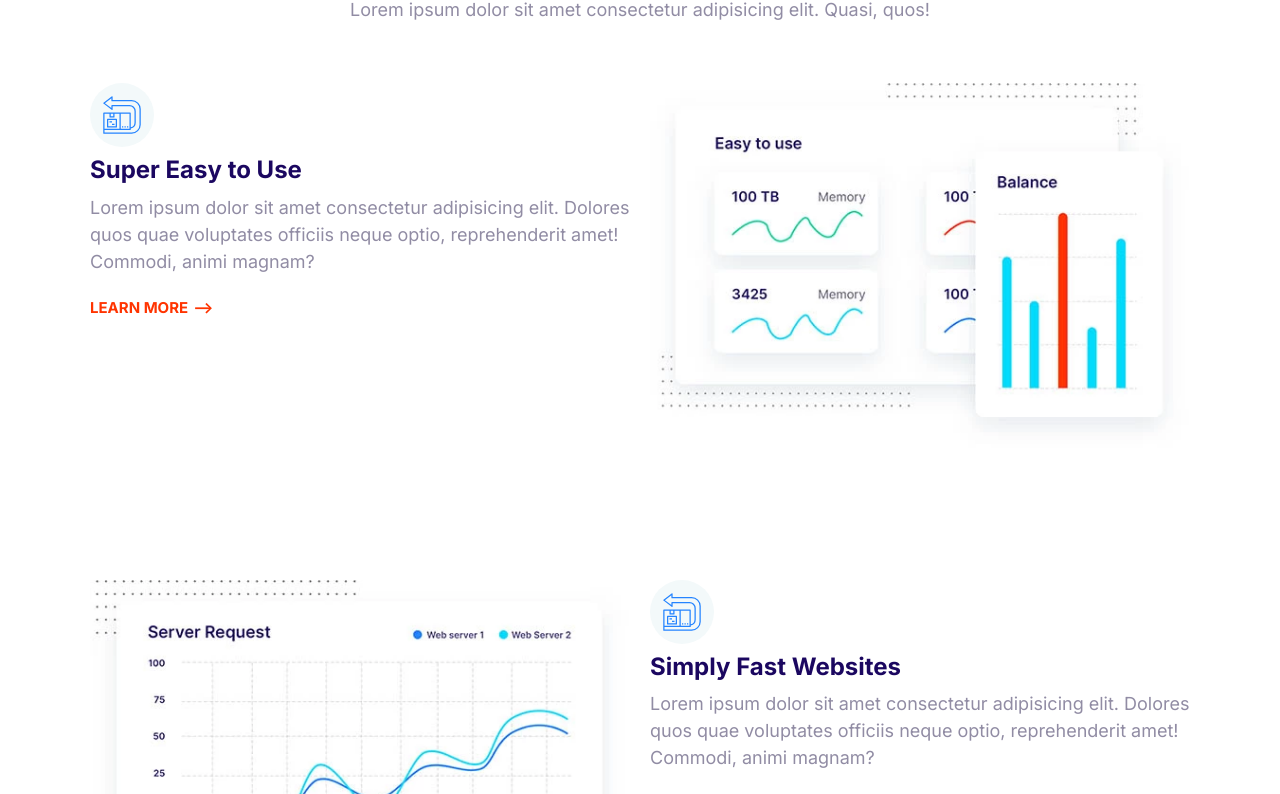
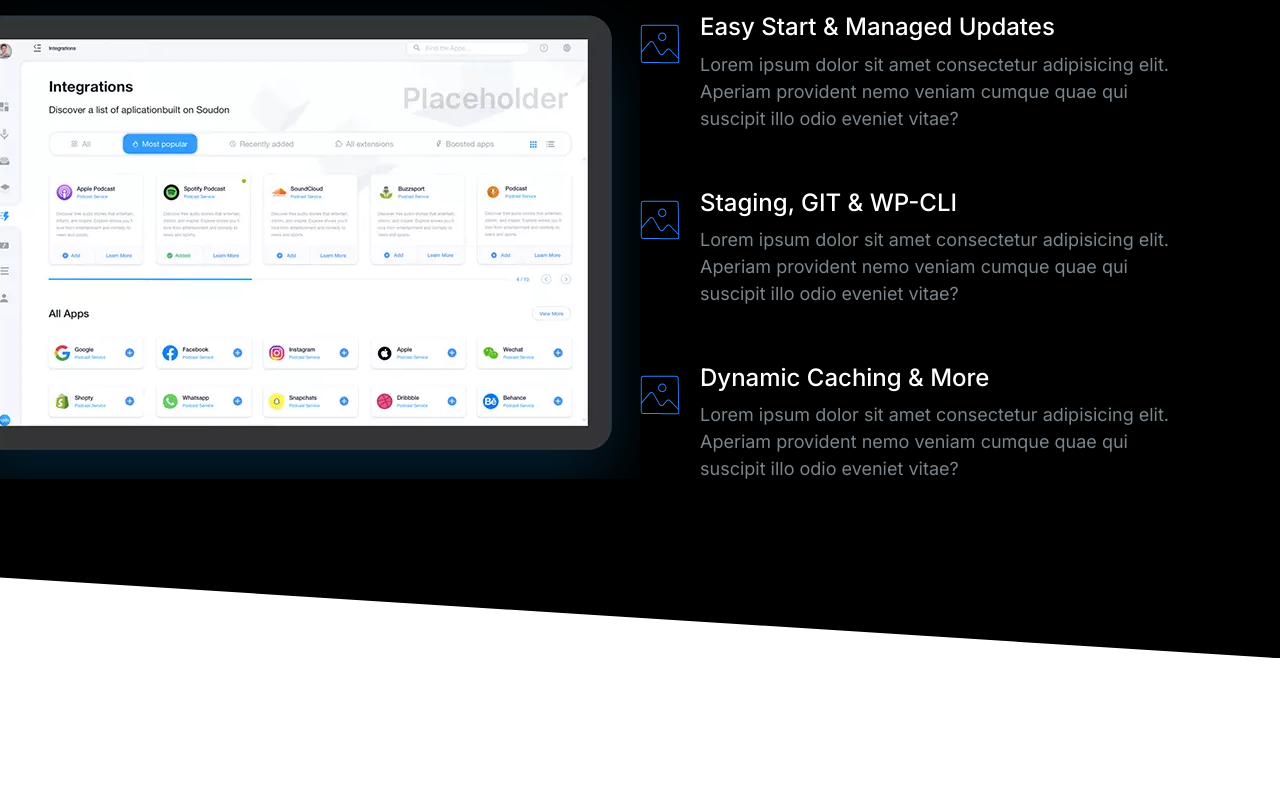
Before and after one commit to Magus-programmer/Clould-hosting, a plain HTML site: page index.html in a window 1280 px wide. Shown: the part 151-945 px from the top of the page. After the commit the page ends 809 px from the top, so only its background shows below. Drawn offline with Linux system fonts and the light colour scheme.

Commit message:
Define the showcase block.

```diff
--- a/css/styles.css
+++ b/css/styles.css
@@ -16,6 +16,11 @@
 }
 
 /* Typography */
+::selection {
+  background: var(--color-primary);
+  color: #fff;
+}
+
 html {
   /* 62.5% of 16px = 10px */
   font-size: 62.5%;
@@ -46,6 +51,7 @@ h2 {
 
 h3 {
   font-size: 3rem;
+  font-weight: 500;
 }
 
 p {
@@ -137,7 +143,6 @@ a {
 .list {
   list-style: none;
   padding-left: 0;
-  color: var(--color-headings);
 }
 
 .list--inline .list__item {
@@ -148,6 +153,7 @@ a {
 .list--tick {
   list-style-image: url(../images/tick.svg);
   padding-left: 3rem;
+  color: var(--color-headings);
 }
 
 .list--tick .list__item {
@@ -414,6 +420,7 @@ a {
 /* media */
 .media {
   display: flex;
+  margin-bottom: 4rem;
 }
 
 .media__title {
@@ -616,18 +623,20 @@ a {
   color: #7b858b;
 }
 
-.block--dark .block__heading {
+.block--dark h1,
+.block--dark h2,
+.block--dark h3 {
   color: #fff;
 }
 
 .block--skewed-right {
   padding-bottom: calc(var(--padding-vertical) + 4rem);
-  clip-path: polygon(0% 0%, 100% 0%, 100% 100%, 0% 80%);
+  clip-path: polygon(0% 0%, 100% 0%, 100% 100%, 0% 90%);
 }
 
 .block--skewed-left {
   padding-bottom: calc(var(--padding-vertical) + 4rem);
-  clip-path: polygon(0% 0%, 100% 0%, 100% 80%, 0% 100%);
+  clip-path: polygon(0% 0%, 100% 0%, 100% 90%, 0% 100%);
 }
 
 .container {
@@ -699,10 +708,6 @@ a {
 }
 
 /* Hero */
-.hero {
-  clip-path: polygon(0% 0%, 100% 0%, 100% 90%, 0% 100%);
-}
-
 .hero__tagline {
   font-size: 2rem;
   color: #b9c3cf;
@@ -783,3 +788,23 @@ a {
     order: 2;
   }
 }
+
+/* Showcase Block */
+.block-showcase__image > img {
+  width: 100%;
+}
+
+@media screen and (min-width: 768px) {
+  .block-showcase .grid {
+    grid-template-columns: 50% 50%;
+  }
+
+  .block-showcase__image {
+    justify-self: end;
+  }
+
+  .block-showcase__image > img {
+    width: auto;
+    max-width: 700px;
+  }
+}
--- a/index.html
+++ b/index.html
@@ -14,113 +14,74 @@
     <link rel="stylesheet" href="css/styles.css" />
   </head>
   <body>
-    <section class="block container">
+    <section class="block block--dark block--skewed-right block-showcase">
       <header class="block__header">
-        <h2>Host on the Cloud to Keep Growing</h2>
-        <p>
-          Lorem ipsum dolor sit amet consectetur adipisicing elit. Quasi, quos!
-        </p>
+        <h2>User-friendly Control Panel</h2>
       </header>
-      <article class="grid grid--1x2 feature">
-        <div class="feature__content">
-          <span class="icon-container">
-            <svg class="icon icon--primary">
-              <use xlink:href="images/sprite.svg#easy"></use>
-            </svg>
-          </span>
-          <h3 class="feature__heading">Super Easy to Use</h3>
-          <p>
-            Lorem ipsum dolor sit amet consectetur adipisicing elit. Dolores
-            quos quae voluptates officiis neque optio, reprehenderit amet!
-            Commodi, animi magnam?
-          </p>
-          <a href="#" class="link-arrow">Learn More</a>
-        </div>
-        <picture>
+      <div class="container grid grid--1x2">
+        <picture class="block-showcase__image">
           <source
             type="image/webp"
-            srcset="images/easy.webp 1x, images/easy@2x.webp 2x" />
+            srcset="images/ipad.webp 1x, images/ipad@2x.webp 2x" />
           <source
-            type="image/jpg"
-            srcset="images/easy.jpg 1x, images/easy@2x.jpg 2x" />
-          <img class="feature__image" src="images/easy@2x.jpg" alt=""
+            type="image/png"
+            srcset="images/ipad.png 1x, images/ipad@2x.png 2x" />
+          <img src="images/ipad.png" alt=""
         /></picture>
-      </article>
-      <article class="grid grid--1x2 feature">
-        <div class="feature__content">
-          <span class="icon-container">
+        <ul class="list">
+          <li>
+            <div class="media">
+              <div class="media__image">
                 <svg class="icon icon--primary">
-              <use xlink:href="images/sprite.svg#easy"></use>
+                  <use xlink:href="images/sprite.svg#snap"></use>
                 </svg>
-          </span>
-          <h3 class="feature__heading">Simply Fast Websites</h3>
+              </div>
+              <div class="media__body">
+                <h3 class="media__title">Easy Start & Managed Updates</h3>
                 <p>
-            Lorem ipsum dolor sit amet consectetur adipisicing elit. Dolores
-            quos quae voluptates officiis neque optio, reprehenderit amet!
-            Commodi, animi magnam?
+                  Lorem ipsum dolor sit amet consectetur adipisicing elit.
+                  Aperiam provident nemo veniam cumque quae qui suscipit illo
+                  odio eveniet vitae?
                 </p>
-          <a href="#" class="link-arrow">Learn More</a>
               </div>
-        <picture>
-          <source
-            type="image/webp"
-            srcset="images/fast.webp 1x, images/fast@2x.webp 2x" />
-          <source
-            type="image/jpg"
-            srcset="images/fast.jpg 1x, images/fast@2x.jpg 2x" />
-          <img class="feature__image" src="images/fast@2x.jpg" alt=""
-        /></picture>
-      </article>
-      <article class="grid grid--1x2 feature">
-        <div class="feature__content">
-          <span class="icon-container">
+            </div>
+          </li>
+          <li>
+            <div class="media">
+              <div class="media__image">
                 <svg class="icon icon--primary">
-              <use xlink:href="images/sprite.svg#easy"></use>
+                  <use xlink:href="images/sprite.svg#snap"></use>
                 </svg>
-          </span>
-          <h3 class="feature__heading">Wordpress Made Easy</h3>
+              </div>
+              <div class="media__body">
+                <h3 class="media__title">Staging, GIT & WP-CLI</h3>
                 <p>
-            Lorem ipsum dolor sit amet consectetur adipisicing elit. Dolores
-            quos quae voluptates officiis neque optio, reprehenderit amet!
-            Commodi, animi magnam?
+                  Lorem ipsum dolor sit amet consectetur adipisicing elit.
+                  Aperiam provident nemo veniam cumque quae qui suscipit illo
+                  odio eveniet vitae?
                 </p>
-          <a href="#" class="link-arrow">Learn More</a>
               </div>
-        <picture>
-          <source
-            type="image/webp"
-            srcset="images/wordpress.webp 1x, images/wordpress@2x.webp 2x" />
-          <source
-            type="image/jpg"
-            srcset="images/wordpress.jpg 1x, images/wordpress@2x.jpg 2x" />
-          <img class="feature__image" src="images/wordpress@2x.jpg" alt=""
-        /></picture>
-      </article>
-      <article class="grid grid--1x2 feature">
-        <div class="feature__content">
-          <span class="icon-container">
+            </div>
+          </li>
+          <li>
+            <div class="media">
+              <div class="media__image">
                 <svg class="icon icon--primary">
-              <use xlink:href="images/sprite.svg#easy"></use>
+                  <use xlink:href="images/sprite.svg#snap"></use>
                 </svg>
-          </span>
-          <h3 class="feature__heading">24/7 Expert Support</h3>
+              </div>
+              <div class="media__body">
+                <h3 class="media__title">Dynamic Caching & More</h3>
                 <p>
-            Lorem ipsum dolor sit amet consectetur adipisicing elit. Dolores
-            quos quae voluptates officiis neque optio, reprehenderit amet!
-            Commodi, animi magnam?
+                  Lorem ipsum dolor sit amet consectetur adipisicing elit.
+                  Aperiam provident nemo veniam cumque quae qui suscipit illo
+                  odio eveniet vitae?
                 </p>
-          <a href="#" class="link-arrow">Learn More</a>
               </div>
-        <picture>
-          <source
-            type="image/webp"
-            srcset="images/support.webp 1x, images/support@2x.webp 2x" />
-          <source
-            type="image/jpg"
-            srcset="images/support.jpg 1x, images/support@2x.jpg 2x" />
-          <img class="feature__image" src="images/support@2x.jpg" alt=""
-        /></picture>
-      </article>
+            </div>
+          </li>
+        </ul>
+      </div>
     </section>
     <script src="js/main.js"></script>
   </body>
```
Also changed, not shown: components/showcaseBlock.html (added, +69 -0 lines), images/ipad.png (added), images/ipad.webp (added), images/ipad@2x.png (added), images/ipad@2x.webp (added). Lines whose indentation alone changed are shown as unchanged.
